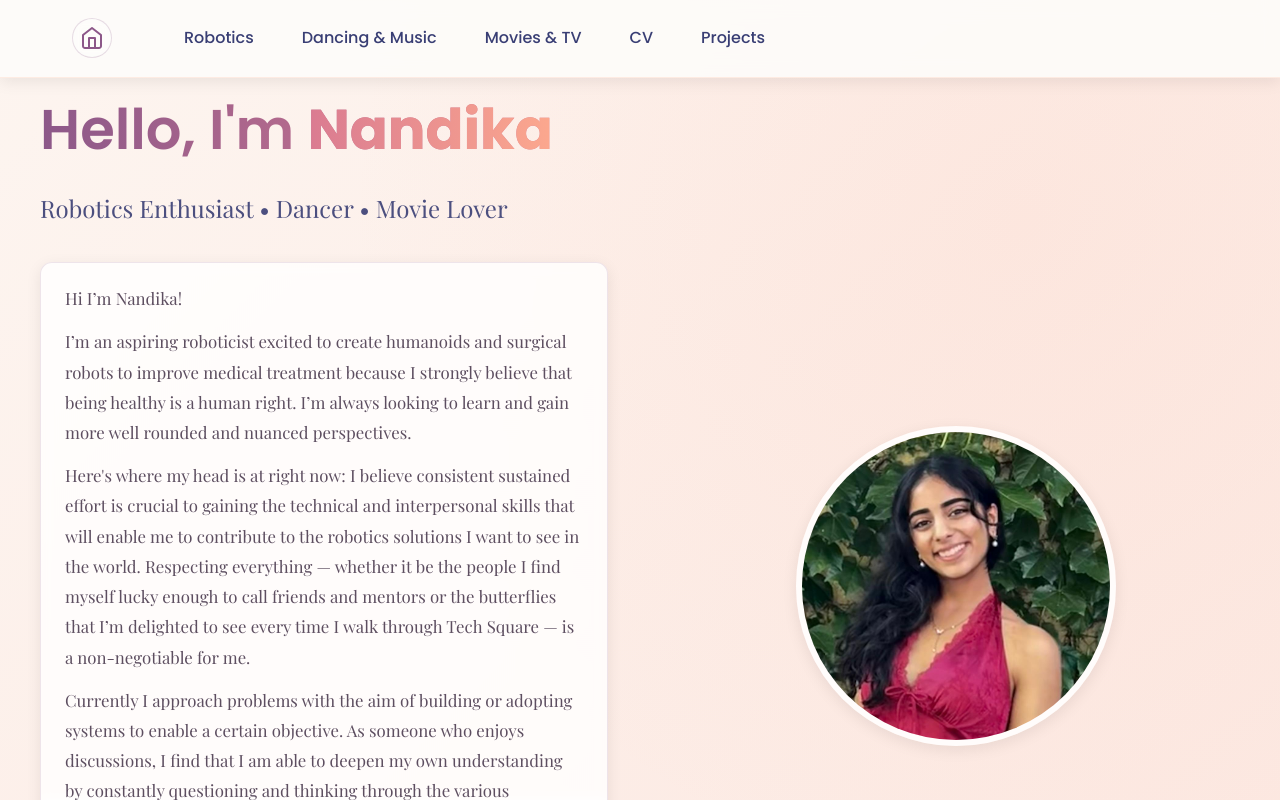
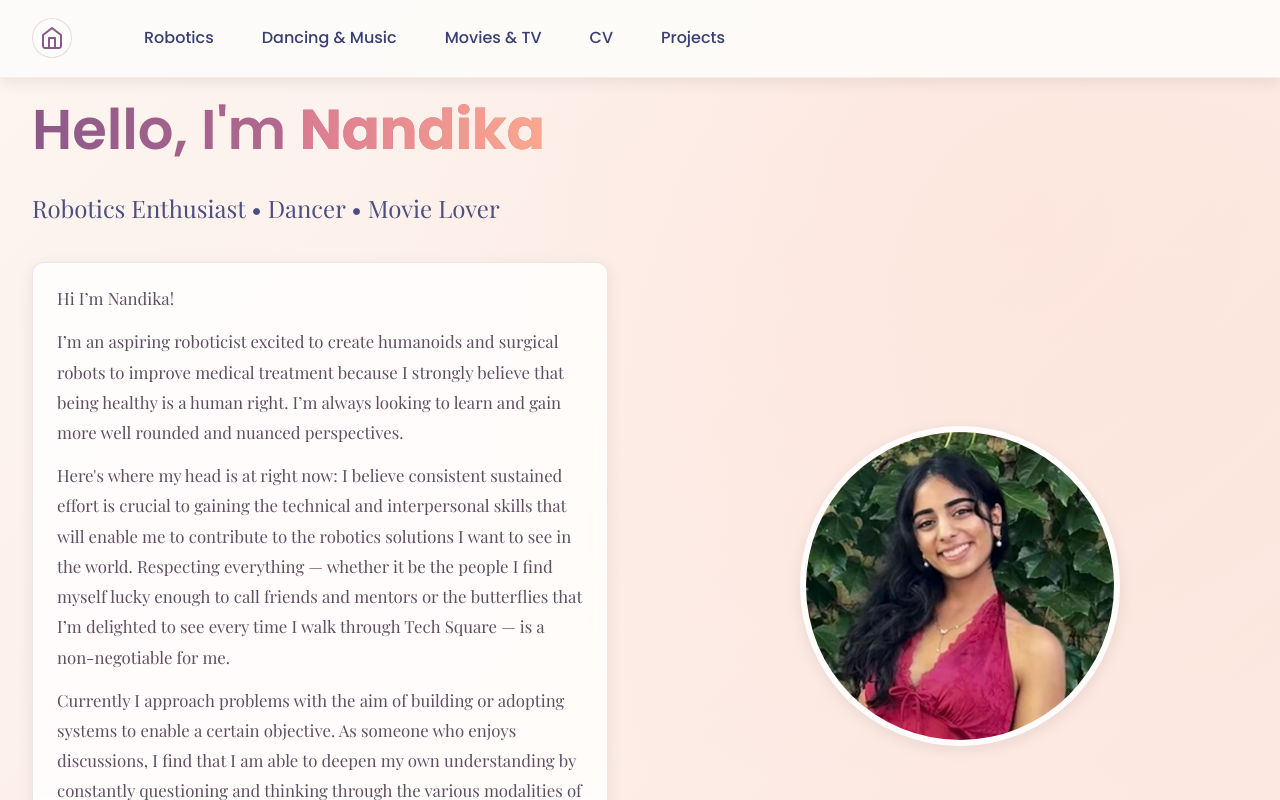
Before and after one commit to nandikakohli/nandika-kohli, a React (Vite) app in the folder personal-website/: page / in a window 1280 px wide. Shown: the top 800 px of the page. Built offline with nearby package versions, Linux system fonts and the light colour scheme.

Commit message:
Home hero: broaden horizontal layout (max-width 1400px)

```diff
--- a/personal-website/src/App.css
+++ b/personal-website/src/App.css
@@ -98,7 +98,7 @@ p, li, a, button, input, textarea, select {
 }
 
 .nav-content {
-  max-width: 1200px;
+  max-width: 1400px;
   margin: 0 auto;
   padding: 1rem 2rem;
   display: flex;
@@ -182,7 +182,7 @@ p, li, a, button, input, textarea, select {
 }
 
 .content {
-  max-width: 1200px;
+  max-width: 1400px;
   margin: 0 auto;
   display: grid;
   grid-template-columns: 1fr 1fr;
```
